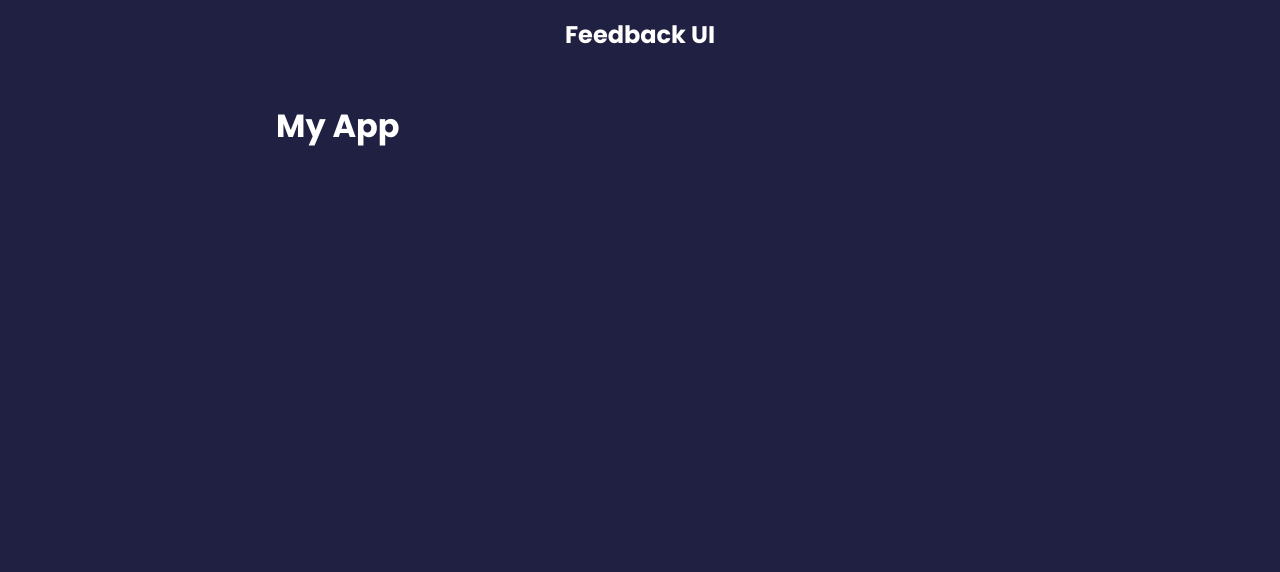
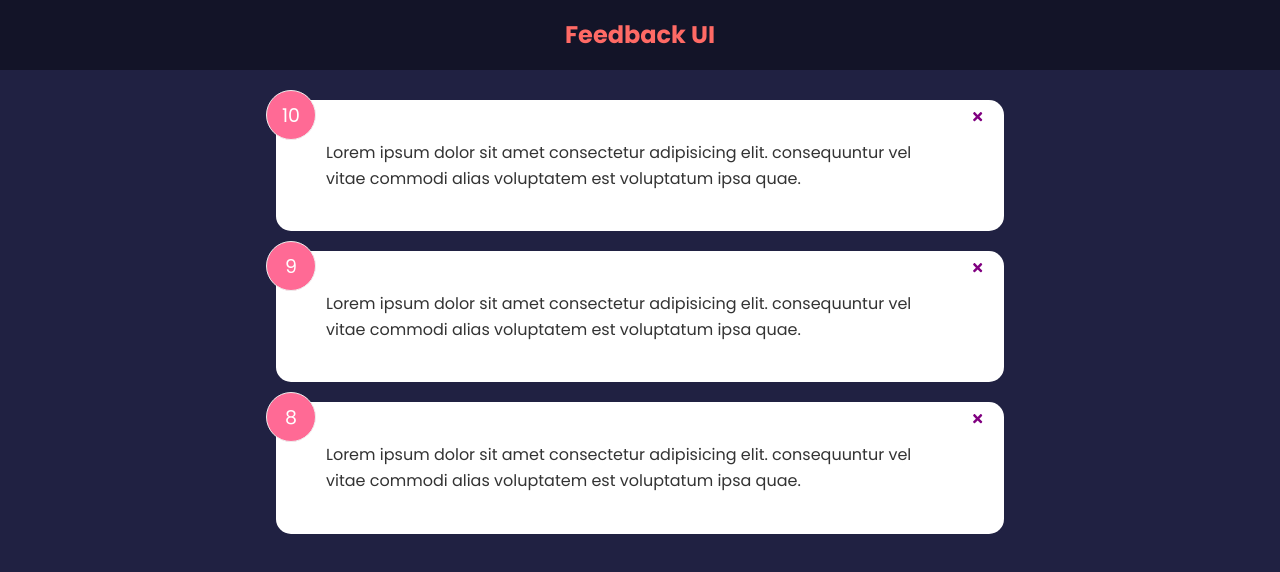
Before and after one commit to belarepo/my-feedback-app, a React (Create React App) app: page / in a window 1280 px wide. Shown: the top 572 px of the page. Built offline with nearby package versions, Linux system fonts and the light colour scheme.

Commit message:
set up list component

```diff
--- a/package.json
+++ b/package.json
@@ -8,6 +8,7 @@
     "@testing-library/user-event": "^13.5.0",
     "react": "^18.2.0",
     "react-dom": "^18.2.0",
+    "react-icons": "^4.7.1",
     "react-scripts": "5.0.1",
     "web-vitals": "^2.1.4"
   },
--- a/src/App.js
+++ b/src/App.js
@@ -1,11 +1,16 @@
+import { useState } from 'react';
 import Header from './conponents/Header';
+import FeedbackList from './conponents/FeedbackList';
+import FeedbackData from './data/FeedbackData';
 
 function App() {
+  const [feedback, setFeedback] = useState(FeedbackData);
+
   return (
     <>
       <Header />
       <div className="container">
-        <h1>My App</h1>
+        <FeedbackList feedback={feedback} />
       </div>
     </>
   );
--- /dev/null
+++ b/src/conponents/FeedbackList.jsx
@@ -0,0 +1,15 @@
+import React from 'react'
+import Feedbackitem from './Feedbackitem'
+
+export default function FeedbackList({ feedback }) {
+    if (!feedback || feedback.length === 0) {
+        return (
+            <p>No Item Available</p>
+        )
+    }
+    return (
+        <div className='feedback-list'>
+            {feedback.map((item) => <Feedbackitem key={item.id} item={item} />)}
+        </div>
+    )
+}
--- /dev/null
+++ b/src/conponents/Feedbackitem.jsx
@@ -0,0 +1,14 @@
+
+import { FaTimes } from 'react-icons/fa'
+import Card from "./shared/Card"
+
+export default function Feedbackitem({ item }) {
+
+    return (
+        <Card reverse={false}>
+            <div className="num-display">{item.rating}</div>
+            <button className='close'><FaTimes color='purple' /></button>
+            <div className="text-display">{item.text}</div>
+        </Card>
+    )
+}
--- a/src/conponents/Header.jsx
+++ b/src/conponents/Header.jsx
@@ -1,6 +1,11 @@
 export default function Header() {
+    const colors = {
+        backgroundColor: 'rgba(0,0,0,0.4)',
+        color: '#ff6a65'
+    }
+
     return (
-        <header>
+        <header style={colors}>
             <div className='container'>
                 <h2>Feedback UI</h2>
             </div>
--- /dev/null
+++ b/src/conponents/shared/Card.jsx
@@ -0,0 +1,7 @@
+import React from 'react'
+
+export default function Card({ children, reverse }) {
+    return (
+        <div className={`card ${reverse ? 'reverse' : ''}`} >{children}</div>
+    )
+}
--- /dev/null
+++ b/src/data/FeedbackData.js
@@ -0,0 +1,19 @@
+const FeedbackData = [
+  {
+    id: 1,
+    rating: 10,
+    text: 'Lorem ipsum dolor sit amet consectetur adipisicing elit. consequuntur vel vitae commodi alias voluptatem est voluptatum ipsa quae.',
+  },
+  {
+    id: 2,
+    rating: 9,
+    text: 'Lorem ipsum dolor sit amet consectetur adipisicing elit. consequuntur vel vitae commodi alias voluptatem est voluptatum ipsa quae.',
+  },
+  {
+    id: 3,
+    rating: 8,
+    text: 'Lorem ipsum dolor sit amet consectetur adipisicing elit. consequuntur vel vitae commodi alias voluptatem est voluptatum ipsa quae.',
+  },
+];
+
+export default FeedbackData;
--- a/src/index.js
+++ b/src/index.js
@@ -1,5 +1,5 @@
 import React from 'react';
-import ReactDOM from 'react-dom';
+import ReactDOM from 'react-dom/client';
 import './index.css';
 import App from './App.js';
 
```
Also changed, not shown: 1 other file (tests, documents, lock files or other folders).
